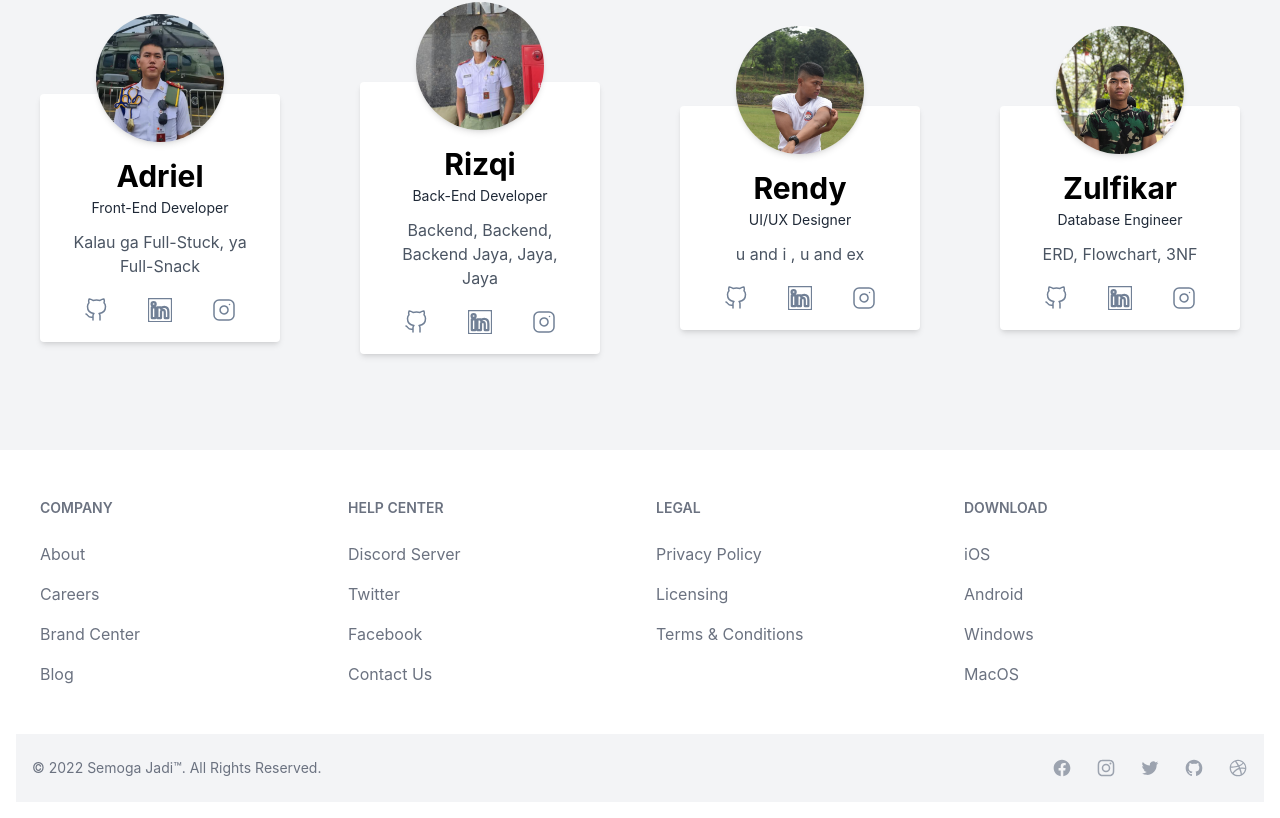
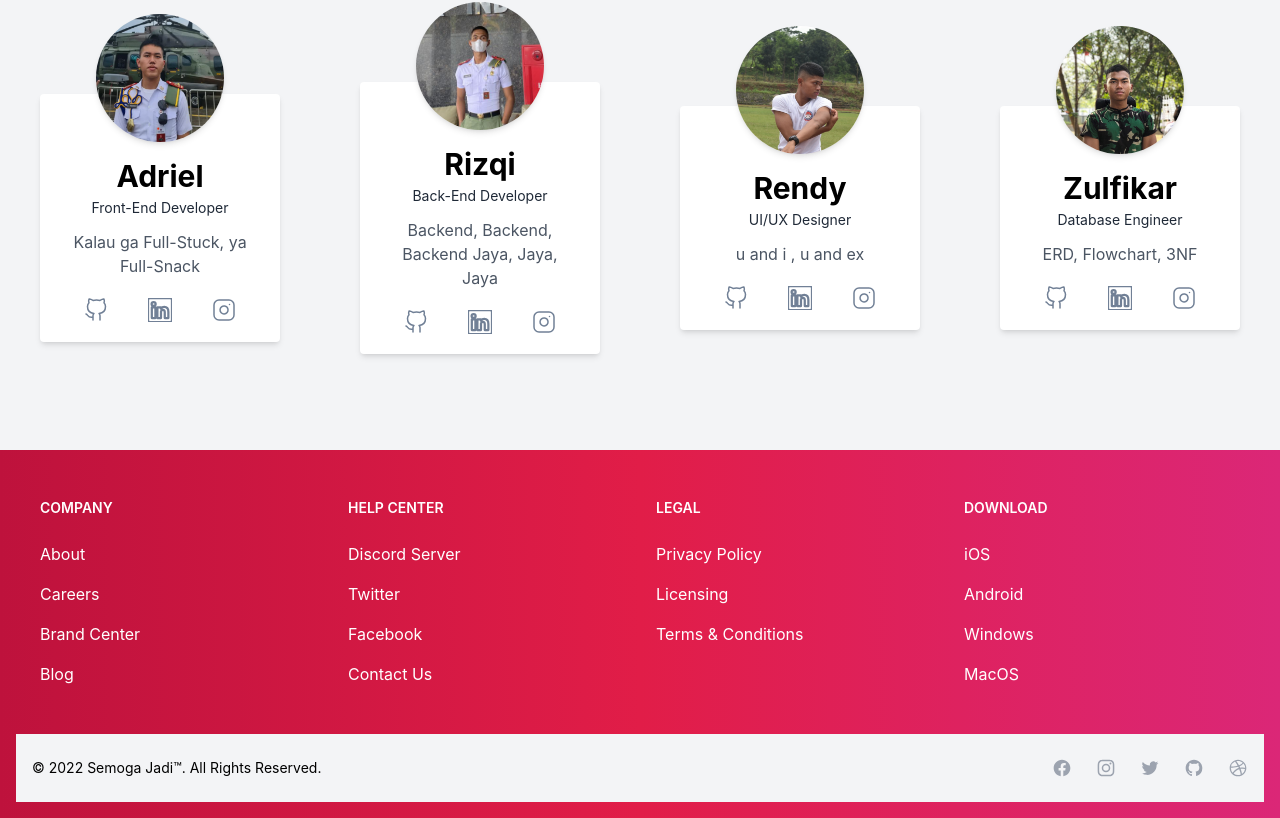
Before and after one commit to zulfikar2002/tugas-akhir, a React (Create React App) app: page /about in a window 1280 px wide. Shown: the part 302-1120 px from the top of the page. Built offline with nearby package versions, Linux system fonts and the light colour scheme; no server answers.

Commit message:
new update

```diff
--- a/src/components/checkout.js
+++ b/src/components/checkout.js
@@ -1,8 +1,6 @@
 import Navbar from "./navbar";
-import Passwordcheckout from "./passwordcheckout";
 import axios from "axios";
-import React, { useEffect, useState } from "react";
-import ReactDOM from "react-dom";
+import React from "react";
 import Footer from "./footer";
 import { useNavigate } from "react-router-dom";
 
@@ -19,11 +17,8 @@ function ProductList({ products, onChangeProductQuantity, onRemoveProduct }) {
     <section className="container w-11/12 my-0 mx-auto overflow-auto">
       <ul className="products border-b flex flex-col  border-solid border-cyan-200 p-0 m-0 list-none">
         {products.map((product, index) => {
-          // const a = product.id_item
-          // console.log(info[0])
           const a = parseInt(product.jumlah);
           const b = formatCurrency(parseInt(product.harga));
-          // const c =
 
           return (
             <li
@@ -31,25 +26,22 @@ function ProductList({ products, onChangeProductQuantity, onRemoveProduct }) {
               key={index}
             >
               <div className="col left w-3/4 justify-between flex flex-row float-left">
-                <div className="thumbnail">
-                  <a
-                    className="no-underline text-red-300 hover:text-green-300"
-                    href="#"
-                  >
+                <div>
+
                     <img
-                      className=" w-1/5 align-middle rounded"
+                      className=" w-[150px] h-[150px]  rounded"
                       src={product.url}
                       alt="pic"
                     />
-                  </a>
+
                 </div>
-                <div className="detail ml-[-1000px] py-0 px-2 leading-8">
+                <div className="detail ml-[-400px] py-0 px-2 leading-8">
                   <div className="name text-xl">
                     <a
                       href="#"
                       className="no-underline text-red-300 hover:text-green-300"
                     >
-                      {product.nama}{index}
+                      {product.nama}
                     </a>
                   </div>
                   <div className="price text-2xl">{b}</div>
@@ -112,7 +104,7 @@ function Summary({
             onChange={onEnterPromoCode}
           />
           <button
-            className="bg-red-500 border-2 float-left w-1/5 px-0 py-2 rounded-sm hover:border-orange-700 hover:bg-orange700 after:content-['\276f'] after:text-sm text-blue-500 cursor-pointer hover:bg-green-500 "
+            className="bg-gradient-to-r  from-rose-700 via-rose-600 to-pink-600 border-2 float-left w-1/5 px-0 py-2 rounded-sm hover:border-orange-700 after:content-['\276f'] after:text-sm text-white cursor-pointer hover:text-blue-700"
             type="button"
             onClick={checkPromoCode}
           />
@@ -166,7 +158,7 @@ function Summary({
             </div>
           </div>
           <button
-            className="bg-red-500 float-right border-2 text-lg py-3 px-11 rounded-3xl text-blue-500 cursor-pointer hover:bg-green-500 "
+            className="bg-gradient-to-r  from-rose-700 via-rose-600 to-pink-600  text-white float-right border-2 text-lg py-3 px-11 rounded-3xl cursor-pointer hover:text-blue-700"
             type="submit"
           >
             Check Out
@@ -326,19 +318,18 @@ export default function Page() {
       ) : (
         <div className="empty-product text-center">
           <h3>Buy Some Product?</h3>
-          <button
+          <a
             className="bg-red-500 border-2 text-xl px-7 py-2 rounded text-blue-500 cursor-pointer hover:bg-green-500 "
-            // onClick={window.location.href = "/collection"}
+            href="/collection"
           >
             Collection
-          </button>
+          </a>
         </div>
       )}
     </div>
   );
 }
 
-// ReactDOM.render(<Passwordcheckout />, document.getElementById("root"));
 
 function formatCurrency(value) {
   return Number(value).toLocaleString("id-ID", {
--- a/src/components/footer.js
+++ b/src/components/footer.js
@@ -1,13 +1,13 @@
 export default function Footer() {
   return (
     <>
-      <footer className=" bottom-0 left-0 z-20 p-4 w-full bg-white dark:bg-gray-900">
+      <footer className=" bottom-0 left-0 z-20 p-4 w-full bg-gradient-to-r  from-rose-700 via-rose-600 to-pink-600 ">
         <div className="grid grid-cols-2 gap-8 py-8 px-6 md:grid-cols-4">
           <div>
-            <h2 className="mb-6 text-sm font-semibold text-gray-500 uppercase dark:text-gray-400">
+            <h2 className="mb-6 text-sm font-semibold text-white uppercase dark:text-gray-400">
               Company
             </h2>
-            <ul className="text-gray-500 dark:text-gray-400">
+            <ul className="text-white dark:text-gray-400">
               <li className="mb-4">
                 <a href="#" className=" hover:underline">
                   About
@@ -31,10 +31,10 @@ export default function Footer() {
             </ul>
           </div>
           <div>
-            <h2 className="mb-6 text-sm font-semibold text-gray-500 uppercase dark:text-gray-400">
+            <h2 className="mb-6 text-sm font-semibold text-white uppercase dark:text-gray-400">
               Help center
             </h2>
-            <ul className="text-gray-500 dark:text-gray-400">
+            <ul className="text-white dark:text-gray-400">
               <li className="mb-4">
                 <a href="#" className="hover:underline">
                   Discord Server
@@ -58,10 +58,10 @@ export default function Footer() {
             </ul>
           </div>
           <div>
-            <h2 className="mb-6 text-sm font-semibold text-gray-500 uppercase dark:text-gray-400">
+            <h2 className="mb-6 text-sm font-semibold text-white uppercase dark:text-gray-400">
               Legal
             </h2>
-            <ul className="text-gray-500 dark:text-gray-400">
+            <ul className="text-white dark:text-gray-400">
               <li className="mb-4">
                 <a href="#" className="hover:underline">
                   Privacy Policy
@@ -80,10 +80,10 @@ export default function Footer() {
             </ul>
           </div>
           <div>
-            <h2 className="mb-6 text-sm font-semibold text-gray-500 uppercase dark:text-gray-400">
+            <h2 className="mb-6 text-sm font-semibold text-white uppercase dark:text-gray-400">
               Download
             </h2>
-            <ul className="text-gray-500 dark:text-gray-400">
+            <ul className="text-white dark:text-gray-400">
               <li className="mb-4">
                 <a href="#" className="hover:underline">
                   iOS
@@ -108,7 +108,7 @@ export default function Footer() {
           </div>
         </div>
         <div className="py-6 px-4 bg-gray-100 dark:bg-gray-700 md:flex md:items-center md:justify-between">
-          <span className="text-sm text-gray-500 dark:text-gray-300 sm:text-center">
+          <span className="text-sm text-black dark:text-gray-300 sm:text-center">
             © 2022 <a href="https://flowbite.com/">Semoga Jadi™</a>. All Rights
             Reserved.
           </span>
--- a/src/components/home.js
+++ b/src/components/home.js
@@ -1,4 +1,3 @@
-import pic from "./asset/pic2.png";
 import Navbar from "./navbar";
 import axios from "axios";
 import { useEffect, useState } from "react";
@@ -34,40 +33,40 @@ export default function Home() {
   return (
     <>
       <Navbar />
-      <body class="bg-gradient-to-r  from-rose-700 via-rose-600 to-pink-600 md:min-h-screen  border-gray-200 px-2 sm:px-4 py-2.5 dark:bg-gray-900 ">
-        <div class="container flex flex-wrap items-center justify-between mx-auto ">
-          <div class="w-2/5 z-0 pl-16">
-            <h1 class="mb-4 text-9xl font-extrabold tracking-tight leading-none text-gray-100 md:text-5xl lg:text-6xl dark:text-white">
+      <body className="bg-gradient-to-r  from-rose-700 via-rose-600 to-pink-600 md:min-h-screen  border-gray-200 px-2 sm:px-4 py-2.5 ">
+        <div className="container flex flex-wrap items-center justify-between mx-auto ">
+          <div className="w-2/5 z-0 pl-16">
+            <h1 className="mb-4 text-9xl font-extrabold tracking-tight leading-none text-gray-100 md:text-5xl lg:text-6xl ">
               {data.nama}
             </h1>
-            <p class="mb-3 font-light indent-10 text-gray-100 dark:text-gray-400">
+            <p className="mb-3 font-light indent-10 text-gray-100">
               {data.deskripsi}
             </p>
-            <h3 class="mb-4 text-5xl font-extrabold tracking-tight leading-none text-gray-100 md:text-5xl lg:text-3xl dark:text-white">
+            <h3 className="mb-4 text-5xl font-extrabold tracking-tight leading-none text-gray-100 md:text-5xl lg:text-3xl ">
               {formatCurrency(data.harga)}
             </h3>
             <button
               type="button"
               onClick={move}
-              class="py-2.5 px-5 mr-2 mb-2 text-sm font-medium text-gray-900 focus:outline-none bg-white rounded-full border border-gray-200 hover:bg-gray-100 hover:text-blue-700 focus:z-10 focus:ring-4 focus:ring-gray-200 dark:focus:ring-gray-700 dark:bg-gray-800 dark:text-gray-400 dark:border-gray-600 dark:hover:text-white dark:hover:bg-gray-700"
+              className="py-2.5 px-5 mr-2 mb-2 text-sm font-medium text-gray-900 focus:outline-none bg-white rounded-full border border-gray-200 hover:bg-gray-100 hover:text-blue-700 focus:z-10 focus:ring-4 focus:ring-gray-200 "
             >
               Buy Now
             </button>
           </div>
-          <div class="mr-16 ">
-            <div class="p-2 bg-white rounded-full">
+          <div className="mr-16 ">
+            <div className="p-2 bg-white rounded-full">
               <img
-                class=" ml-auto max-w-lg h-auto z-10 rounded-full  "
+                className=" ml-auto max-w-lg h-auto z-10 rounded-full  "
                 src={data.url}
                 alt="dress"
               ></img>
             </div>
           </div>
-          <div class="float-right">
-            <div class="my-8">
+          <div className="float-right">
+            <div className="my-8">
               <button
                 type="button"
-                class=" text-white font-medium rounded-lg text-sm px-5 py-2.5 text-center inline-flex items-center mr-2 mb-2"
+                className=" text-white font-medium rounded-lg text-sm px-5 py-2.5 text-center inline-flex items-center mr-2 mb-2"
               >
                 <svg
                   xmlns="http://www.w3.org/2000/svg"
@@ -84,7 +83,7 @@ export default function Home() {
               </button>
               <button
                 type="button"
-                class="text-white font-medium rounded-lg text-sm px-5 py-2.5 text-center inline-flex items-center mr-2 mb-2"
+                className="text-white font-medium rounded-lg text-sm px-5 py-2.5 text-center inline-flex items-center mr-2 mb-2"
               >
                 <svg
                   xmlns="http://www.w3.org/2000/svg"
@@ -101,7 +100,7 @@ export default function Home() {
               </button>
               <button
                 type="button"
-                class="text-white  font-medium rounded-lg text-sm px-5 py-2.5 text-center inline-flex items-center mr-2 mb-2"
+                className="text-white  font-medium rounded-lg text-sm px-5 py-2.5 text-center inline-flex items-center mr-2 mb-2"
               >
                 <svg
                   xmlns="http://www.w3.org/2000/svg"
@@ -115,7 +114,7 @@ export default function Home() {
                   />
                 </svg>
               </button>
-              <p class="float-right text-white">
+              <p className="float-right text-white">
                 ____________________________________________________________
               </p>
             </div>
```
